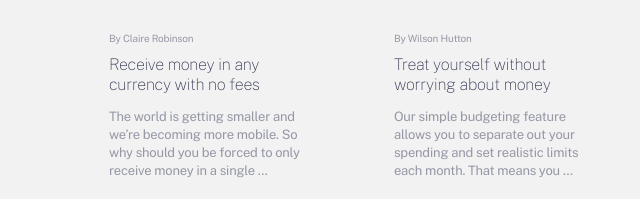
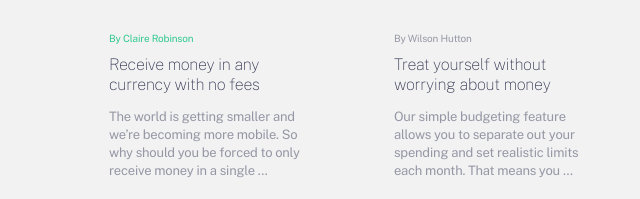
Before and after one commit to fazliddinnarkhajayev/easybank, a plain HTML site: page index.html in a window 1280 px wide. In both pictures the pointer is over the element 212 px from the left and 1993 px from the top of the page. Shown: the part 1956-2155 px from the top of the page, 0-640 px from the left. Drawn offline with nearby package versions, Linux system fonts and the light colour scheme.

Commit message:
some-addittion

```diff
--- a/style/style.css
+++ b/style/style.css
@@ -312,7 +312,7 @@ only screen and (                min-resolution: 2dppx) {
   text-decoration: none;
   width: 255px;
 }
-.article-menu-:hover{
+.article-menu-person:hover{
   color: #30C88F;
 }
 .article-menu-person{
```
